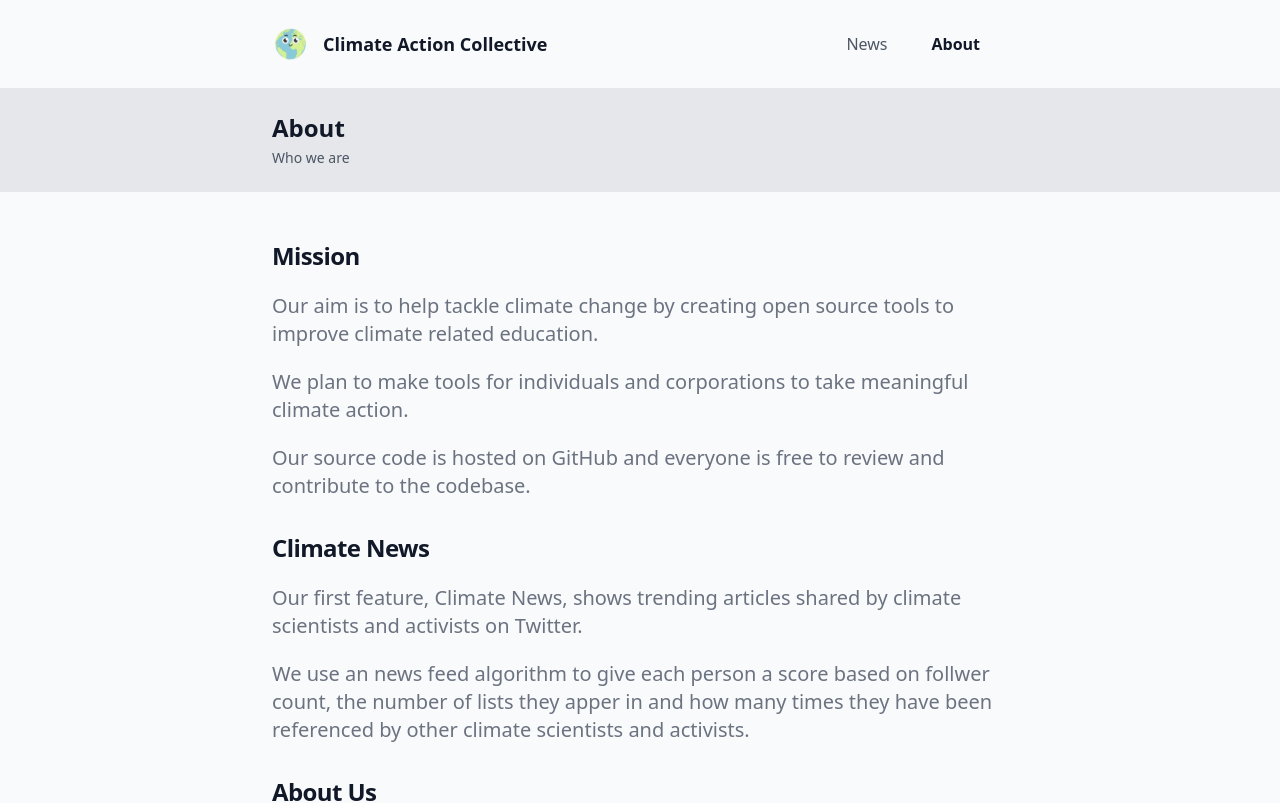
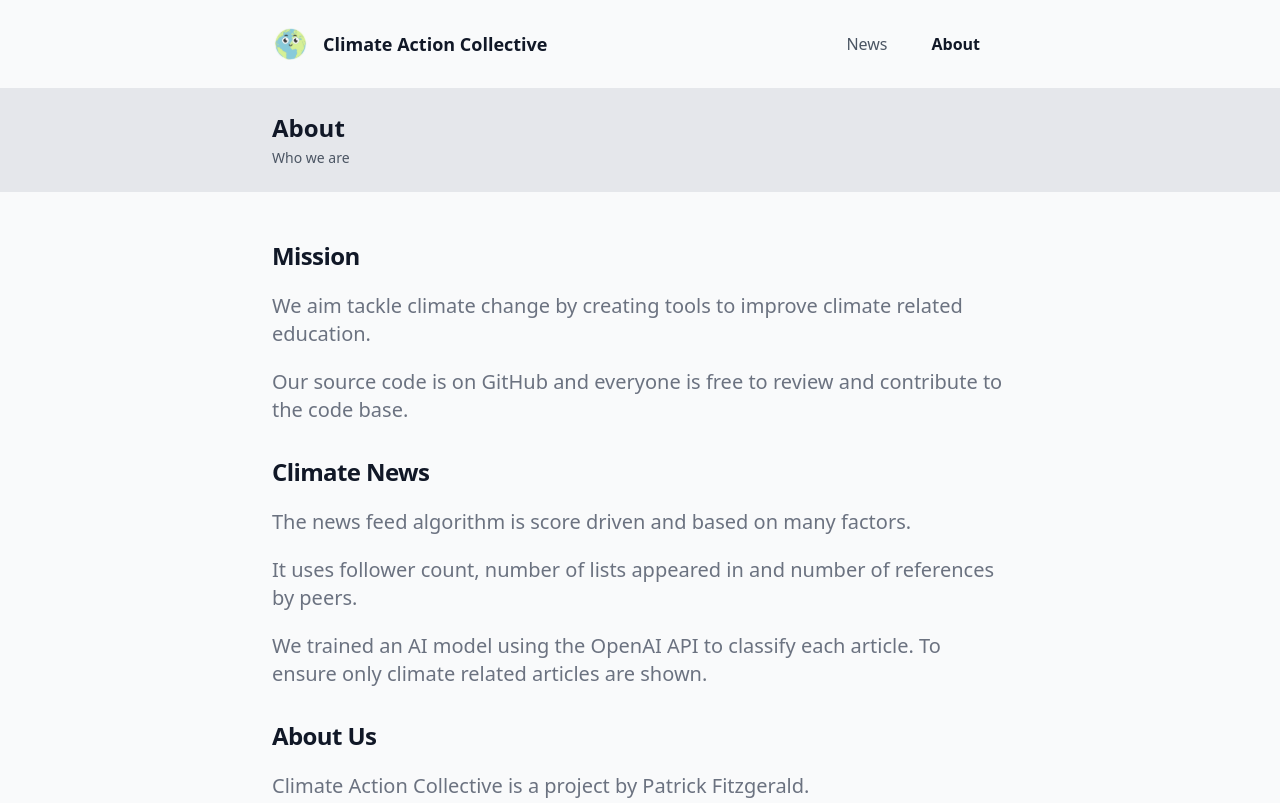
Before and after one commit to climatenews/services, a Next.js app in the folder web/: page /about in a window 1280 px wide. Shown: the top 803 px of the page. Built offline with nearby package versions, Linux system fonts and the light colour scheme.

Commit message:
small tweaks

```diff
--- a/web/components/feature/about_content.tsx
+++ b/web/components/feature/about_content.tsx
@@ -1,4 +1,5 @@
 import NewsHeader from "components/generic/news_header";
+import Link from "next/link";
 
 export default function AboutContent() {
   return (
@@ -12,33 +13,43 @@ export default function AboutContent() {
             Mission
           </p>
           <p className="mx-auto mt-5 text-xl text-gray-500">
-              Our aim is to help tackle climate change by creating open source tools to improve climate related education.
+            We aim tackle climate change by creating tools to improve climate related education.
           </p>
           <p className="mx-auto mt-5 max-w-prose text-xl text-gray-500">
-              We plan to make tools for individuals and corporations to take meaningful climate action.
-          </p>
-          <p className="mx-auto mt-5 max-w-prose text-xl text-gray-500">
-            Our source code is hosted on GitHub and everyone is free to review and contribute to the codebase.
+            Our source code is on{" "}
+            <Link href="https://github.com/climate-action">
+            <a className="font-medium hover:underline">GitHub</a>
+            </Link>
+            {" "}and everyone is free to review and contribute to the code base.
           </p>
 
           <p className="mt-8 text-2xl font-extrabold tracking-tight text-gray-900">
             Climate News
           </p>
           <p className="mx-auto mt-5 max-w-prose text-xl text-gray-500">
-          Our first feature, Climate News, shows trending articles shared by climate scientists and activists on Twitter.
+          The news feed algorithm is score driven and based on many factors.
           </p>
           <p className="mx-auto mt-5 max-w-prose text-xl text-gray-500">
-          We use an news feed algorithm to give each person a score based on follwer count, the number of lists they apper in and how many times they have been referenced by other climate scientists and activists.
+          It uses follower count, number of lists appeared in and number of references by peers.
           </p>
-
+          <p className="mx-auto mt-5 max-w-prose text-xl text-gray-500">
+          We trained an AI model using the{" "}
+          <Link href="https://openai.com">
+            <a className="font-medium hover:underline">OpenAI API</a>
+          </Link>
+          {" "}to classify each article. To ensure only climate related articles are shown.
+          </p>
           <p className="mt-8 text-2xl font-extrabold tracking-tight text-gray-900">
             About Us
           </p>
           <p className="mx-auto mt-5 max-w-prose text-xl text-gray-500">
-            Climate Action Collective is a project by Patrick Fitzgerald.
+            Climate Action Collective is a project by{" "}
+            <Link href="https://twitter.com/patrickf_ca">
+            <a className="font-medium hover:underline">Patrick Fitzgerald</a>
+            </Link>.
           </p>
           <p className="mx-auto mt-5 max-w-prose text-xl text-gray-500">
-            Made with love in Nanaimo, BC, Canada
+            Made with 💚 in Nanaimo, BC, Canada.
           </p>
           </div>
         </div>
--- a/web/components/feature/news_item_content.tsx
+++ b/web/components/feature/news_item_content.tsx
@@ -8,7 +8,7 @@ interface NewsItemContentProps {
 
 export default function NewsItemContent(props: NewsItemContentProps) {
   return (
-    <div className="container my-24 px-6 mx-auto">
+    <div className="container px-4 w-full md:max-w-3xl mx-auto">
       <h3 className="text-2xl font-bold text-gray-900 text-left my-4">
         Shares
       </h3>
--- a/web/components/feature/news_item_references.tsx
+++ b/web/components/feature/news_item_references.tsx
@@ -3,6 +3,18 @@ import { NewsFeedUrlReference } from "graphql/generated/graphql";
 interface NewsItemReferencesProps {
   newsFeedUrlReferences: NewsFeedUrlReference[];
 }
+const unescapeHTML = (str :string) =>
+  str.replace(
+    /&amp;|&lt;|&gt;|&#39;|&quot;/g,
+    tag =>
+      ({
+        '&amp;': '&',
+        '&lt;': '<',
+        '&gt;': '>',
+        '&#39;': "'",
+        '&quot;': '"'
+      }[tag] || tag)
+  );
 
 export default function NewsItemDirectReferences(
   props: NewsItemReferencesProps
@@ -23,10 +35,10 @@ export default function NewsItemDirectReferences(
                     href={`https://twitter.com/${newsFeedUrlReference.authorUsername}`}
                     className="hover:underline"
                   >
-                    {newsFeedUrlReference.authorUsername}
+                    @{newsFeedUrlReference.authorUsername}
                   </a>
                 </p>
-                <p className="text-m">{newsFeedUrlReference.tweetText}</p>
+                <p className="text-m">{unescapeHTML(newsFeedUrlReference.tweetText)}</p>
                 {/* <p className="text-m font-bold">
                   Retweeted by{" "}
                   {newsFeedUrlReference.retweetedByUsernames.join(", ")}
```
Also changed, not shown: 2 other files (tests, documents, lock files or other folders).
